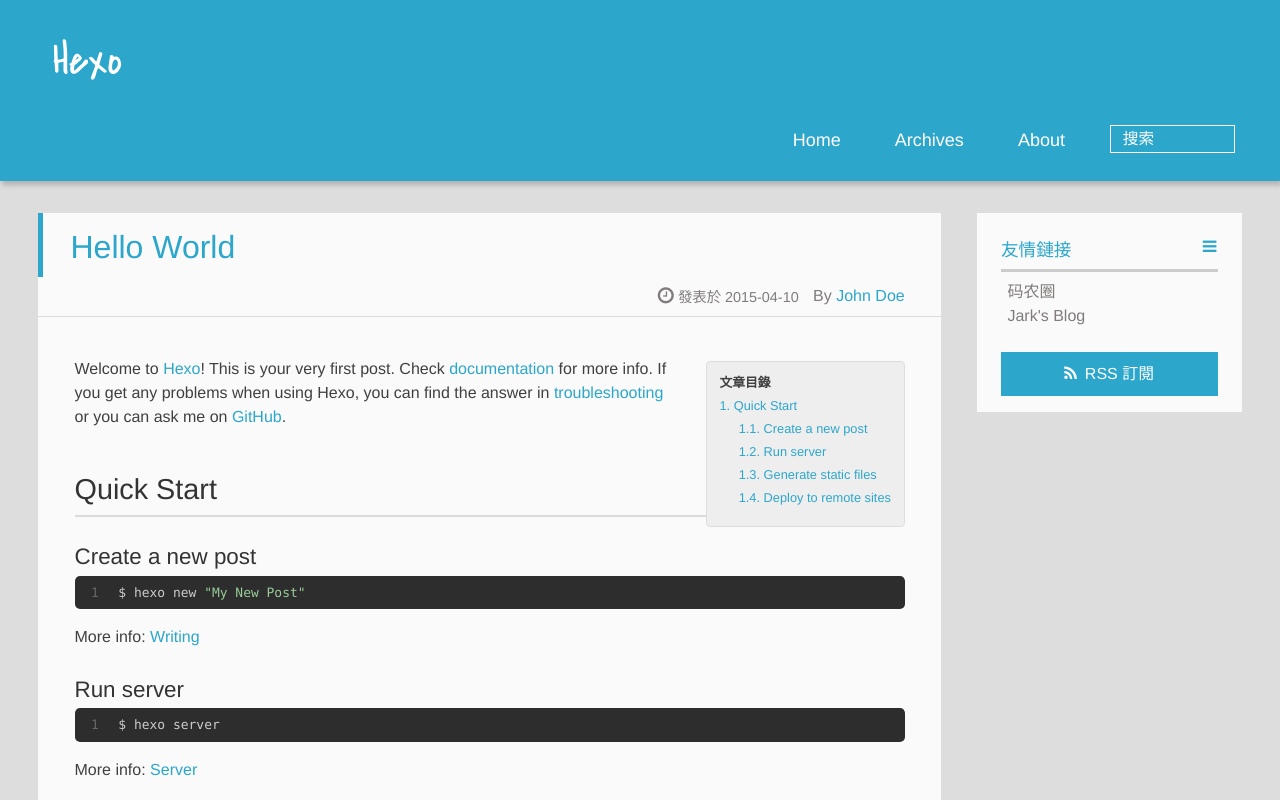
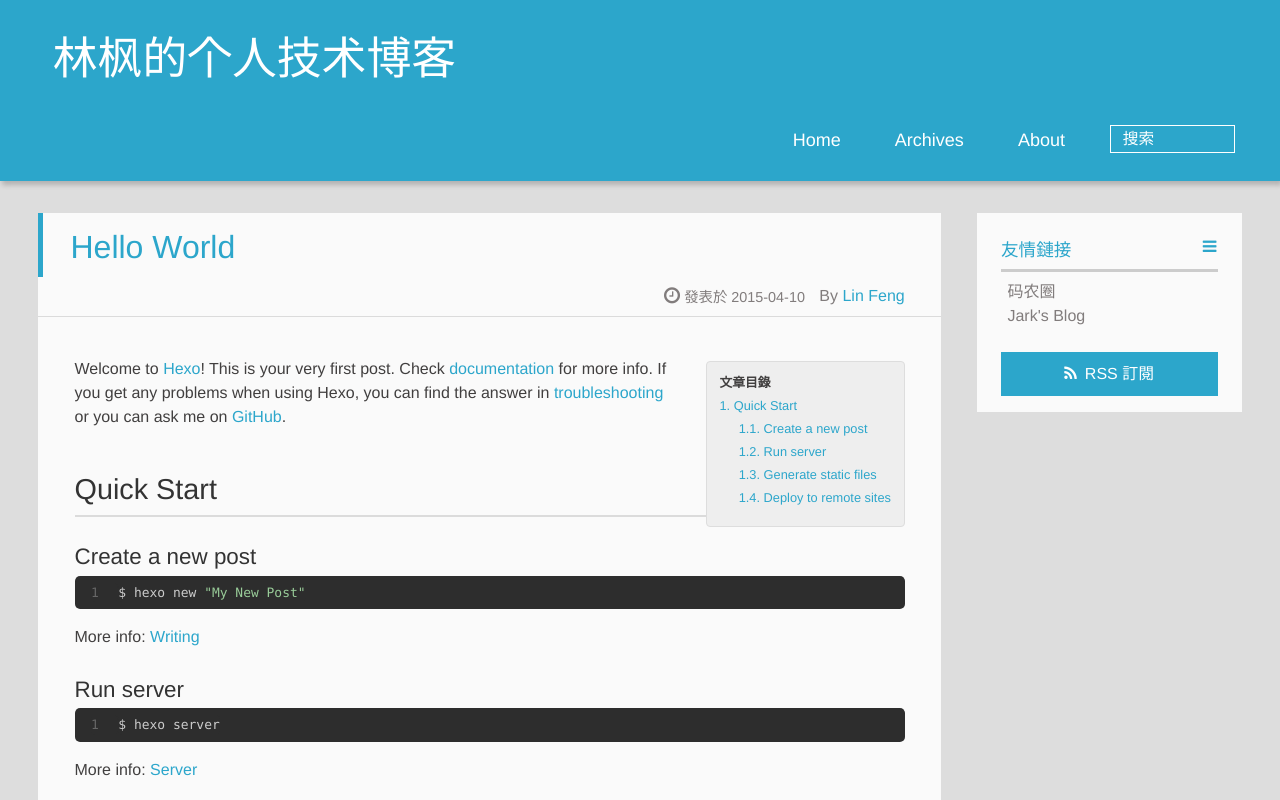
Before and after one commit to ludaye123/Ludaye123.github.io, a plain HTML site: page 2015/04/10/hello-world/index.html in a window 1280 px wide. Shown: the top 800 px of the page. Drawn offline with Linux system fonts and the light colour scheme.

Commit message:
Site updated: 2015-04-10 17:28:52

```diff
--- a/2015/04/10/hello-world/index.html
+++ b/2015/04/10/hello-world/index.html
@@ -4,10 +4,10 @@
 <head>
   <meta charset="UTF-8">
 
-    <title>Hello World | Hexo</title>
+    <title>Hello World | 林枫的个人技术博客</title>
     <meta name="viewport" content="width=device-width, initial-scale=1,user-scalable=no">
 
-    <meta name="author" content="John Doe">
+    <meta name="author" content="Lin Feng">
 
 
 
@@ -16,7 +16,7 @@ Quick">
 <meta property="og:type" content="article">
 <meta property="og:title" content="Hello World">
 <meta property="og:url" content="http://yoursite.com/2015/04/10/hello-world/index.html">
-<meta property="og:site_name" content="Hexo">
+<meta property="og:site_name" content="林枫的个人技术博客">
 <meta property="og:description" content="Welcome to Hexo! This is your very first post. Check documentation for more info. If you get any problems when using Hexo, you can find the answer in troubleshooting or you can ask me on GitHub.
 Quick">
 <meta name="twitter:card" content="summary">
@@ -25,7 +25,7 @@ Quick">
 Quick">
 
 
-    <link rel="alternative" href="/atom.xml" title="Hexo" type="application/atom+xml">
+    <link rel="alternative" href="/atom.xml" title="林枫的个人技术博客" type="application/atom+xml">
 
 
     <link rel="icon" href="/img/favicon.ico">
@@ -42,7 +42,7 @@ Quick">
       <div>
 
 			<div id="textlogo">
-				<h1 class="site-name"><a href="/" title="Hexo">Hexo</a></h1>
+				<h1 class="site-name"><a href="/" title="林枫的个人技术博客">林枫的个人技术博客</a></h1>
 				<h2 class="blog-motto"></h2>
 			</div>
 			<div class="navbar"><a class="navbutton navmobile" href="#" title="菜單">
@@ -81,7 +81,7 @@ Quick">
   </h1>
   <p class="article-author">By
 
-		<a href="http://yoursite.com/about" title="John Doe" target="_blank" itemprop="author">John Doe</a>
+		<a href="http://yoursite.com/about" title="Lin Feng" target="_blank" itemprop="author">Lin Feng</a>
 
   <p class="article-time">
     <time datetime="2015-04-10T08:22:09.000Z" itemprop="datePublished"> 發表於 2015-04-10</time>
@@ -118,7 +118,7 @@ Quick">
 
 	<div class="article-share" id="share">
 
-	  <div data-url="http://yoursite.com/2015/04/10/hello-world/" data-title="Hello World | Hexo" data-tsina="null" class="share clearfix">
+	  <div data-url="http://yoursite.com/2015/04/10/hello-world/" data-title="Hello World | 林枫的个人技术博客" data-tsina="null" class="share clearfix">
 	  </div>
 
 	</div>
@@ -209,7 +209,7 @@ Quick">
 		<p class="copyright">
 		Powered by <a href="http://hexo.io" target="_blank" title="hexo">hexo</a> and Theme by <a href="https://github.com/wuchong/jacman" target="_blank" title="Jacman">Jacman</a> © 2015
 
-		<a href="http://yoursite.com/about" target="_blank" title="John Doe">John Doe</a>
+		<a href="http://yoursite.com/about" target="_blank" title="Lin Feng">Lin Feng</a>
 
 
 		</p>
--- a/index.html
+++ b/index.html
@@ -4,25 +4,25 @@
 <head>
   <meta charset="UTF-8">
 
-    <title>Hexo</title>
+    <title>林枫的个人技术博客</title>
     <meta name="viewport" content="width=device-width, initial-scale=1,user-scalable=no">
 
-    <meta name="author" content="John Doe">
+    <meta name="author" content="Lin Feng">
 
 
 
     <meta name="description">
 <meta property="og:type" content="website">
-<meta property="og:title" content="Hexo">
+<meta property="og:title" content="林枫的个人技术博客">
 <meta property="og:url" content="http://yoursite.com/index.html">
-<meta property="og:site_name" content="Hexo">
+<meta property="og:site_name" content="林枫的个人技术博客">
 <meta property="og:description">
 <meta name="twitter:card" content="summary">
-<meta name="twitter:title" content="Hexo">
+<meta name="twitter:title" content="林枫的个人技术博客">
 <meta name="twitter:description">
 
 
-    <link rel="alternative" href="/atom.xml" title="Hexo" type="application/atom+xml">
+    <link rel="alternative" href="/atom.xml" title="林枫的个人技术博客" type="application/atom+xml">
 
 
     <link rel="icon" href="/img/favicon.ico">
@@ -39,7 +39,7 @@
       <div>
 
 			<div id="textlogo">
-				<h1 class="site-name"><a href="/" title="Hexo">Hexo</a></h1>
+				<h1 class="site-name"><a href="/" title="林枫的个人技术博客">林枫的个人技术博客</a></h1>
 				<h2 class="blog-motto"></h2>
 			</div>
 			<div class="navbar"><a class="navbutton navmobile" href="#" title="菜單">
@@ -80,7 +80,7 @@
   </h1>
   <p class="article-author">By
 
-		<a href="http://yoursite.com/about" title="John Doe" target="_blank" itemprop="author">John Doe</a>
+		<a href="http://yoursite.com/about" title="Lin Feng" target="_blank" itemprop="author">Lin Feng</a>
 
   <p class="article-time">
     <time datetime="2015-04-10T08:22:09.000Z" itemprop="datePublished"> 發表於 2015-04-10</time>
@@ -200,7 +200,7 @@
 		<p class="copyright">
 		Powered by <a href="http://hexo.io" target="_blank" title="hexo">hexo</a> and Theme by <a href="https://github.com/wuchong/jacman" target="_blank" title="Jacman">Jacman</a> © 2015
 
-		<a href="http://yoursite.com/about" target="_blank" title="John Doe">John Doe</a>
+		<a href="http://yoursite.com/about" target="_blank" title="Lin Feng">Lin Feng</a>
 
 
 		</p>
```
Also changed, not shown: archives/2015/04/index.html (+8 -8 lines), archives/2015/index.html (+8 -8 lines), archives/index.html (+8 -8 lines).
